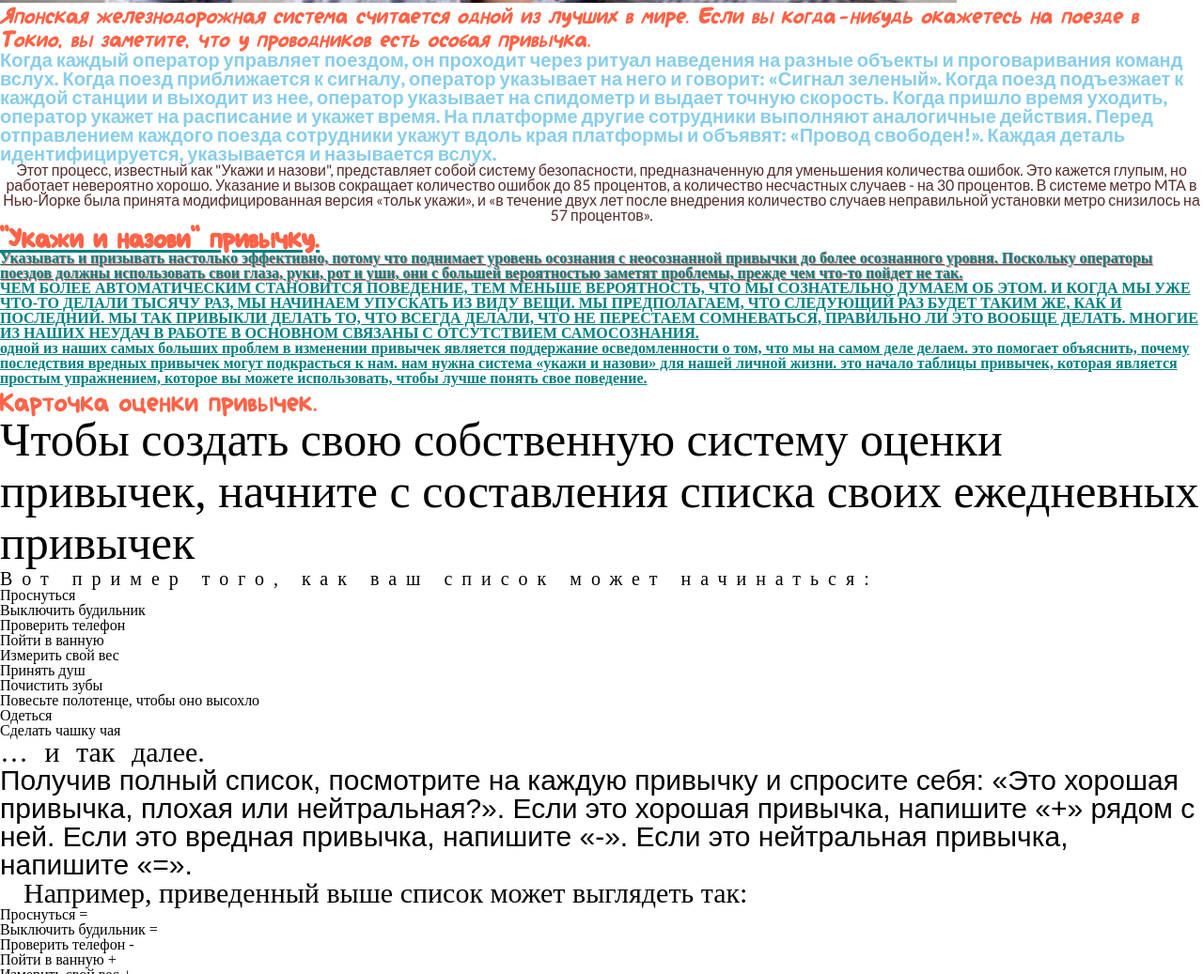
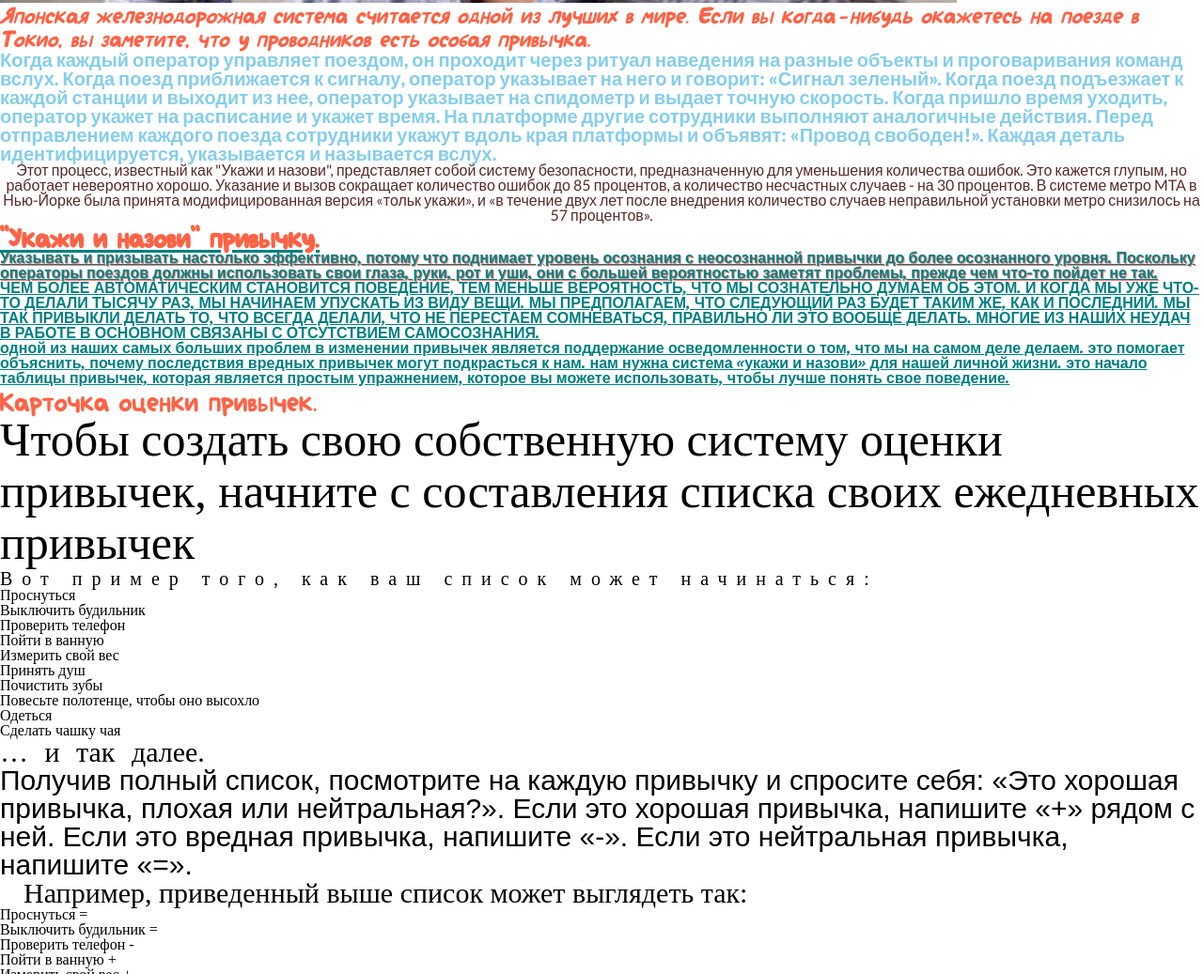
Before and after one commit to Ismoil-IB/lesson_4, a plain HTML site: page index.html in a window 1280 px wide. Shown: the part 739-1776 px from the top of the page at 94% size. Drawn offline with Linux system fonts and the light colour scheme; a web font is replaced by a local one.

Commit message:
Update style.css

```diff
--- a/css/style.css
+++ b/css/style.css
@@ -21,9 +21,9 @@
 
 @font-face{
 	font-family: "MathicsRound";
-	src: url('../fonts/MathicsRound.woff2') format('woff2') url('../fonts/Metorius-Sans.woff') format('woff');
+	src: url('../fonts/MathicsRound.woff2') format('woff2') url('../fonts/MathicsRound.woff') format('woff');
 	font-weight: 400;
-	font-style: sans-serif;
+	font-style: normal;
 	font-display: swap;
 }
 
@@ -62,7 +62,7 @@
 	color: rgb(87, 44, 44);
 }
 .div1 {
-	font-family: 'CircularStd-Bold' sans-serif;
+	font-family: 'CircularStd-Bold', sans-serif;
 	font-weight: 700;
 	color: teal;
 	text-decoration: underline;
```
